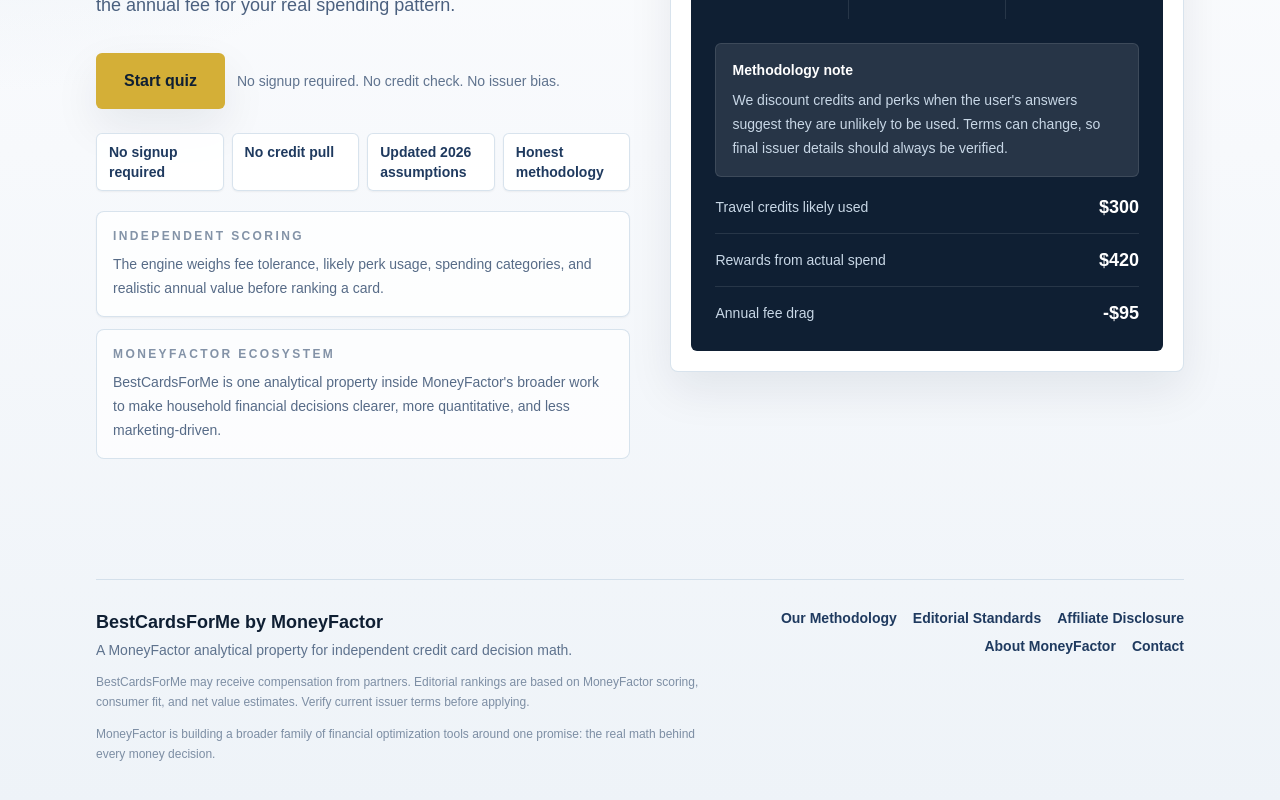
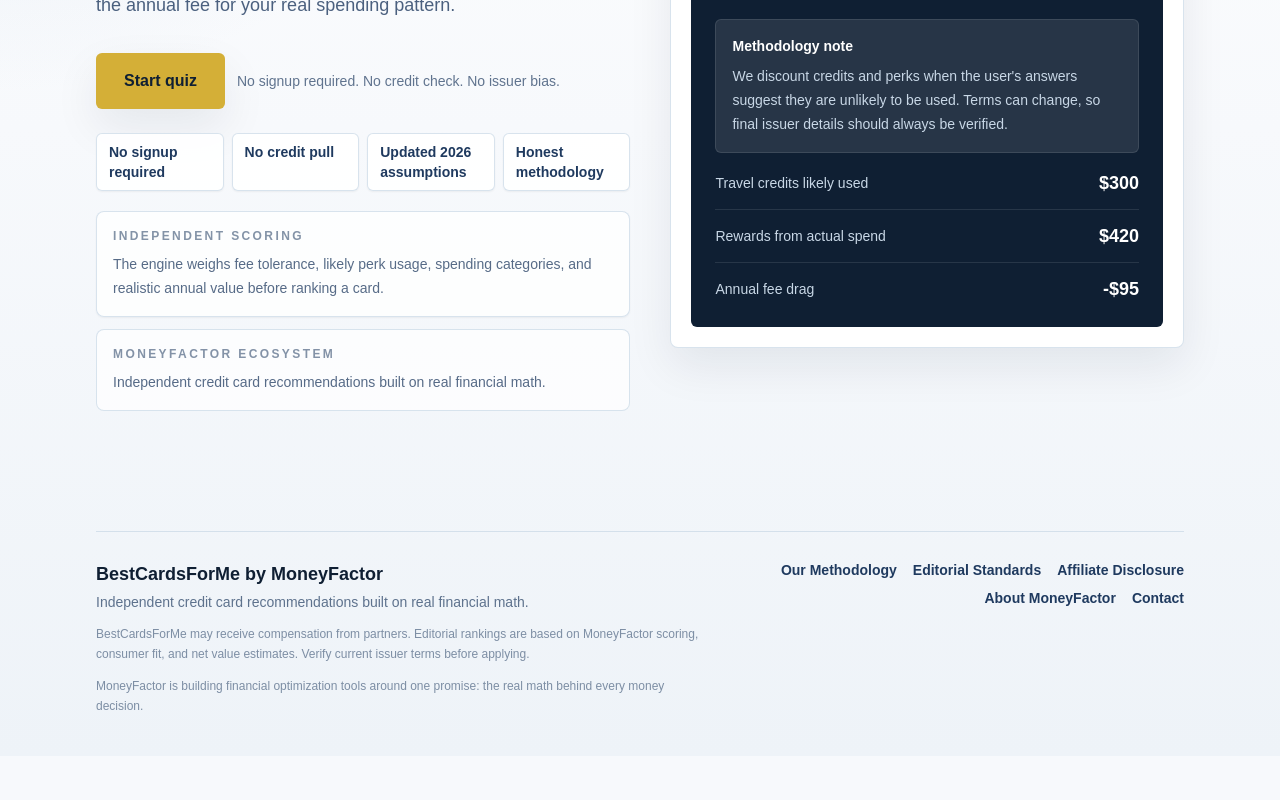
Before and after one commit to MoneyFactorLabs/bestcardsforme-quiz, a Next.js app: page / in a window 1280 px wide. Shown: the part 452-1252 px from the top of the page. After the commit the page ends 1208 px from the top, so only its background shows below. Built offline with nearby package versions, Linux system fonts and the light colour scheme.

Commit message:
Add trust freshness and CRO microcopy

```diff
--- a/app/cards/[id]/page.tsx
+++ b/app/cards/[id]/page.tsx
@@ -95,6 +95,9 @@
                 </p>
                 <p className="mt-1 text-xs font-semibold uppercase tracking-[0.22em] text-blue-gray">
                   by MoneyFactor
+                </p>
+                <p className="mt-4 text-xs font-bold uppercase tracking-[0.2em] text-blue-gray">
+                  Reviewed & updated April 2026
                 </p>
                 <h1 className="mt-5 max-w-4xl text-3xl font-semibold leading-tight sm:text-5xl">
                   {card.name}
--- a/app/page.tsx
+++ b/app/page.tsx
@@ -145,6 +145,10 @@
                 These recommendations are personalized to your fee comfort, travel habits, reward
                 style, and strongest spend category.
               </p>
+              <p className="mt-2 max-w-2xl text-sm font-medium leading-6 text-mid-navy/60">
+                Independently scored and periodically re-verified against current public terms and
+                MoneyFactor methodology.
+              </p>
             </div>
             <button
               type="button"
--- a/components/EmailCapture.tsx
+++ b/components/EmailCapture.tsx
@@ -16,6 +16,9 @@
             Get the side-by-side value logic, offer-check reminders, and the caveats that matter
             before you apply.
           </p>
+          <p className="mt-2 text-xs font-semibold uppercase tracking-[0.18em] text-blue-gray/85">
+            No spam. Used only for BestCardsForMe report and offer-update requests.
+          </p>
         </div>
         <LeadCaptureForm
           sourcePage="quiz_results"
--- a/components/Footer.tsx
+++ b/components/Footer.tsx
@@ -15,7 +15,7 @@
         <div>
           <p className="text-lg font-semibold text-navy">BestCardsForMe by MoneyFactor</p>
           <p className="mt-1 font-medium">
-            A MoneyFactor analytical property for independent credit card decision math.
+            Independent credit card recommendations built on real financial math.
           </p>
           <p className="mt-3 text-xs leading-5 text-mid-navy/55">
             BestCardsForMe may receive compensation from partners. Editorial rankings are based on
@@ -23,8 +23,8 @@
             before applying.
           </p>
           <p className="mt-3 text-xs leading-5 text-mid-navy/55">
-            MoneyFactor is building a broader family of financial optimization tools around one
-            promise: the real math behind every money decision.
+            MoneyFactor is building financial optimization tools around one promise: the real math
+            behind every money decision.
           </p>
         </div>
         <nav
--- a/components/LandingHero.tsx
+++ b/components/LandingHero.tsx
@@ -54,8 +54,7 @@
             MoneyFactor ecosystem
           </p>
           <p className="mt-2 text-sm leading-6 text-mid-navy/75">
-            BestCardsForMe is one analytical property inside MoneyFactor's broader work to make
-            household financial decisions clearer, more quantitative, and less marketing-driven.
+            Independent credit card recommendations built on real financial math.
           </p>
         </div>
       </div>
```
